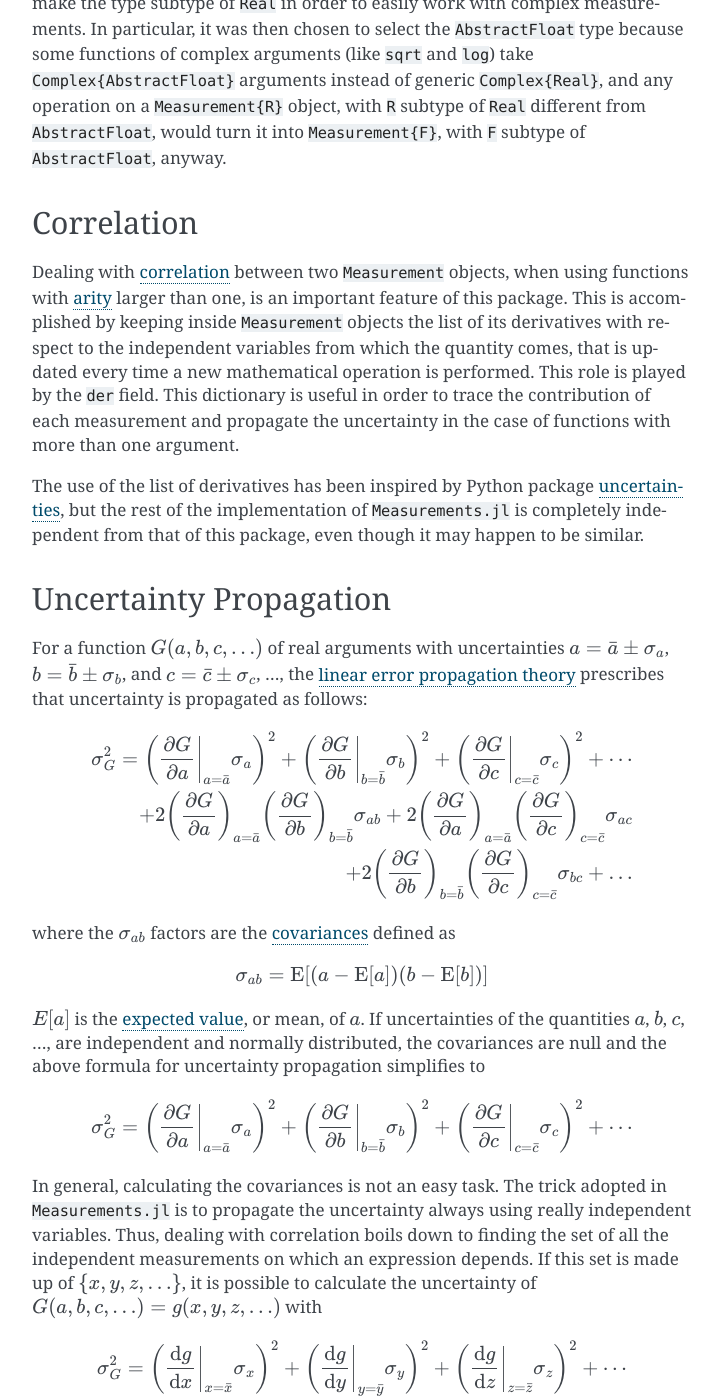
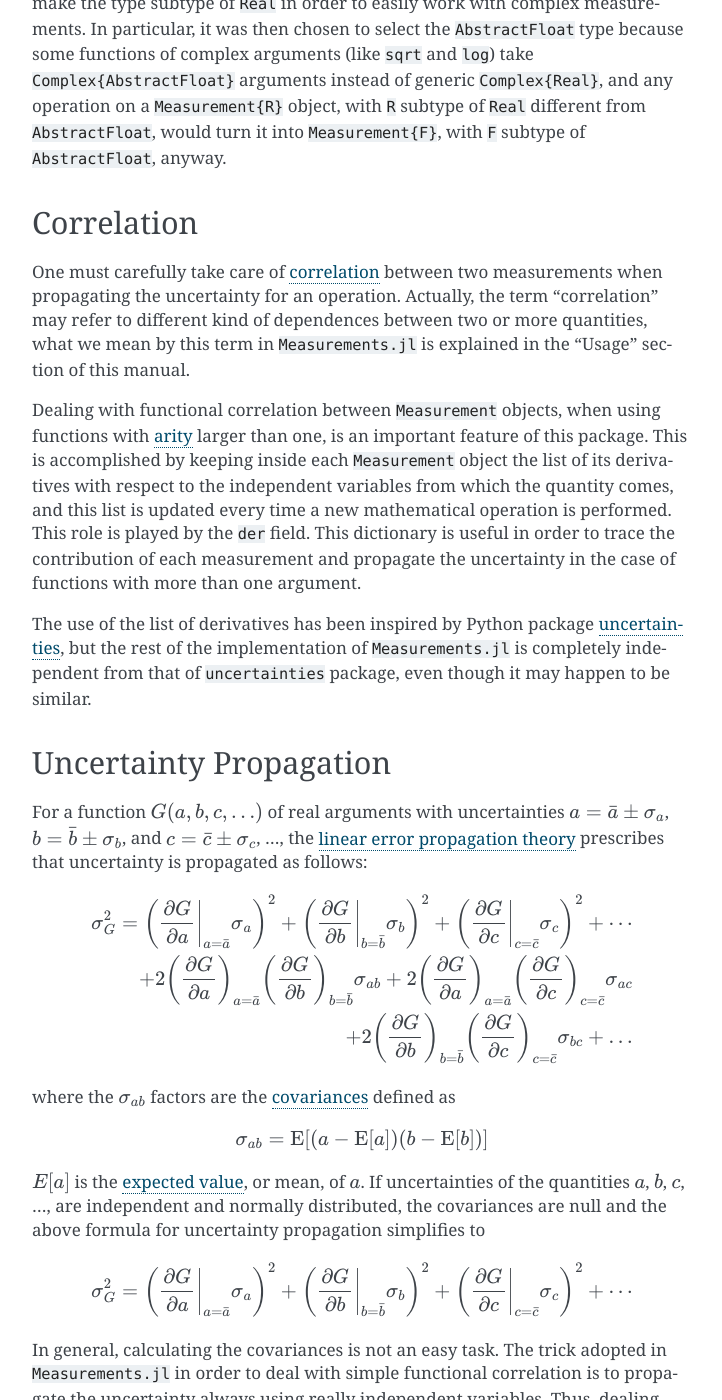
Before and after one commit to JuliaPhysics/Measurements.jl, a Sphinx documentation site: the page built from docs/appendix.rst, in a window 1280 px wide and 1400 px high, scrolled down 1701 px. Shown: the whole window, without its empty margins (388-1110 px from the left). Built offline with Sphinx 7.4.7, drawn with Linux system fonts in a browser that asks for light colours; some of the changed text lies outside the part shown.

Commit message:
Better explain what correlation means here
"Correlation" is a very broad expression, we have to make it more clear
that we mean functional relation between variables.

```diff
--- a/docs/appendix.rst
+++ b/docs/appendix.rst
@@ -96,21 +96,27 @@ into ``Measurement{F}``, with ``F`` subtype of ``AbstractFloat``, anyway.
 Correlation
 ~~~~~~~~~~~
 
-Dealing with `correlation
+One must carefully take care of `correlation
 <https://en.wikipedia.org/wiki/Correlation_and_dependence>`__ between two
-``Measurement`` objects, when using functions with `arity
-<https://en.wikipedia.org/wiki/Arity>`__ larger than one, is an important
-feature of this package.  This is accomplished by keeping inside ``Measurement``
-objects the list of its derivatives with respect to the independent variables
-from which the quantity comes, that is updated every time a new mathematical
-operation is performed.  This role is played by the ``der`` field.  This
-dictionary is useful in order to trace the contribution of each measurement and
-propagate the uncertainty in the case of functions with more than one argument.
+measurements when propagating the uncertainty for an operation.  Actually, the
+term "correlation" may refer to different kind of dependences between two or
+more quantities, what we mean by this term in ``Measurements.jl`` is explained
+in the "Usage" section of this manual.
+
+Dealing with functional correlation between ``Measurement`` objects, when using
+functions with `arity <https://en.wikipedia.org/wiki/Arity>`__ larger than one,
+is an important feature of this package.  This is accomplished by keeping inside
+each ``Measurement`` object the list of its derivatives with respect to the
+independent variables from which the quantity comes, and this list is updated
+every time a new mathematical operation is performed.  This role is played by
+the ``der`` field.  This dictionary is useful in order to trace the contribution
+of each measurement and propagate the uncertainty in the case of functions with
+more than one argument.
 
 The use of the list of derivatives has been inspired by Python package
 `uncertainties <https://pythonhosted.org/uncertainties/>`__, but the rest of the
 implementation of ``Measurements.jl`` is completely independent from that of
-this package, even though it may happen to be similar.
+``uncertainties`` package, even though it may happen to be similar.
 
 Uncertainty Propagation
 ~~~~~~~~~~~~~~~~~~~~~~~
@@ -153,11 +159,12 @@ formula for uncertainty propagation simplifies to
 	  \right)^2 + \cdots
 
 In general, calculating the covariances is not an easy task.  The trick adopted
-in ``Measurements.jl`` is to propagate the uncertainty always using really
-independent variables.  Thus, dealing with correlation boils down to finding the
-set of all the independent measurements on which an expression depends.  If this
-set is made up of :math:`\{x, y, z, \dots\}`, it is possible to calculate the
-uncertainty of :math:`G(a, b, c, \dots) = g(x, y, z, \dots)` with
+in ``Measurements.jl`` in order to deal with simple functional correlation is to
+propagate the uncertainty always using really independent variables.  Thus,
+dealing with functional correlation boils down to finding the set of all the
+independent measurements on which an expression depends.  If this set is made up
+of :math:`\{x, y, z, \dots\}`, it is possible to calculate the uncertainty of
+:math:`G(a, b, c, \dots) = g(x, y, z, \dots)` with
 
 .. math:: \sigma_G^2 = \left( \left.\frac{\text{d} g}{\text{d} x}\right\vert_{x
 	  = \bar{x}} \sigma_x \right)^2 + \left( \left.\frac{\text{d}
@@ -170,7 +177,9 @@ respect to :math:`x`, and all covariances are null.  This explains the purpose
 of keeping the list of derivatives with respect to independent variables in
 ``Measurement`` objects: by looking at the ``der`` fields of :math:`a`,
 :math:`b`, :math:`c`, ..., it is possible to determine the set of independent
-variables.
+variables.  If other types of correlation (not functional) between :math:`x`,
+:math:`y`, :math:`z`, ..., are present, they should be treated by calculating
+the covariances as shown above.
 
 For a function of only one argument, :math:`G = G(a)`, there is no problem of
 correlation and the uncertainty propagation formula in the linear approximation
--- a/docs/examples.rst
+++ b/docs/examples.rst
@@ -36,8 +36,8 @@ These are the some basic examples of use of the package:
 Correlation Between Variables
 ~~~~~~~~~~~~~~~~~~~~~~~~~~~~~
 
-Here you can see examples of how correlated variables are treated within the
-package:
+Here you can see examples of how functionally correlated variables are treated
+within the package:
 
 .. code-block:: julia
 
@@ -67,7 +67,7 @@ existing ``Measurement`` object:
     # => 0.0 ± 0.0
 
 A variable that has the same nominal value and uncertainty as ``u`` above but is
-not correlated with ``x`` will give different outcomes:
+not functionally correlated with ``x`` will give different outcomes:
 
 .. code-block:: julia
 
```
Also changed, not shown: other parts of docs/appendix.rst (+4 -4 lines), README.md (+4 -5 lines), docs/index.rst (+6 -7 lines), docs/usage.rst (+20 -10 lines).
